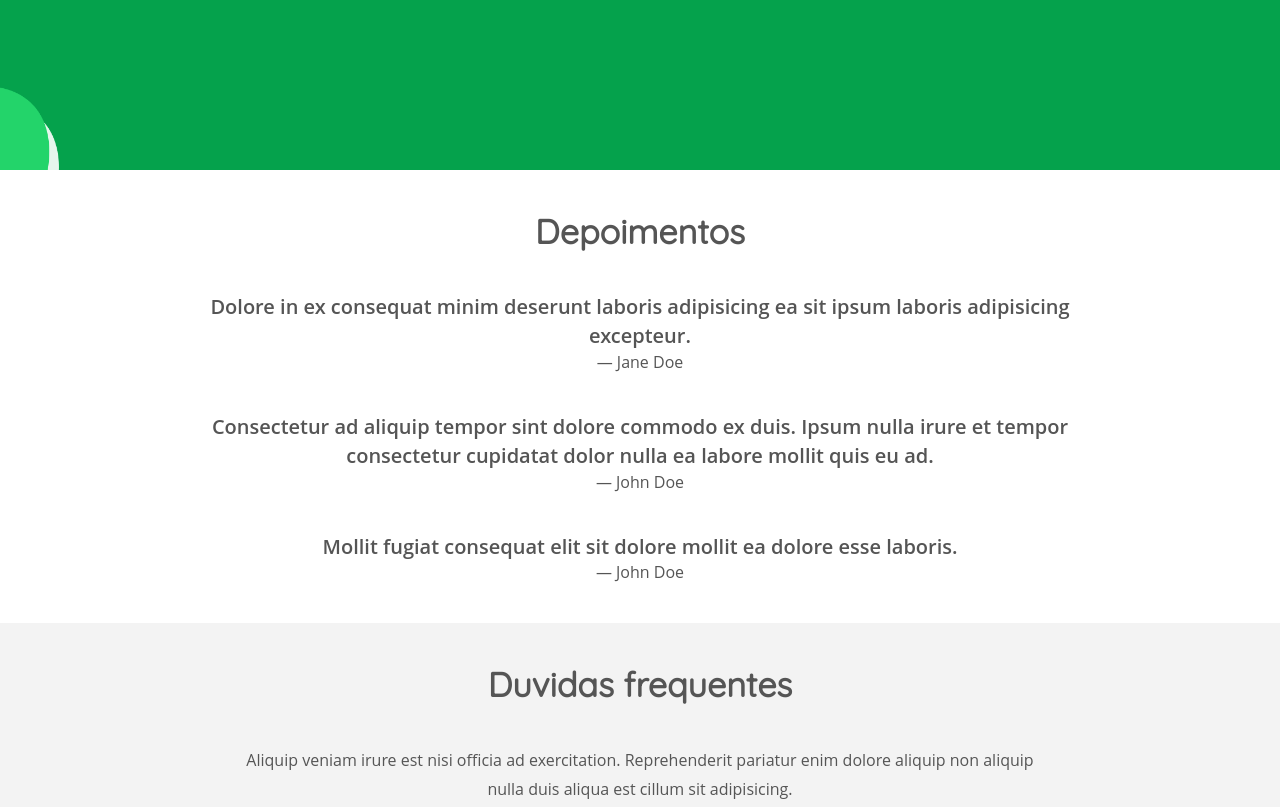
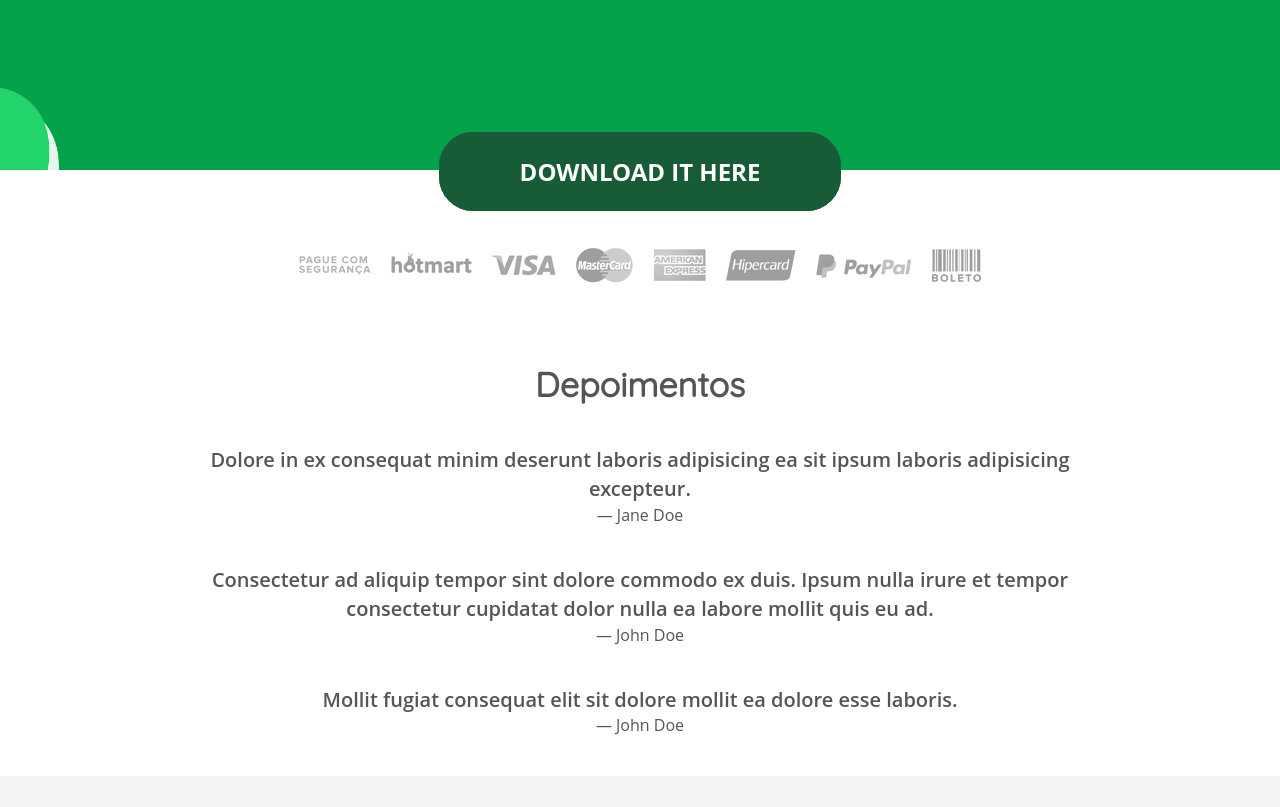
Before and after one commit to TeoNogueira/LandingForCLient, a plain HTML site: page index.html in a window 1280 px wide. Shown: the part 1840-2647 px from the top of the page. Drawn offline with Linux system fonts and the light colour scheme.

Commit message:
button_section

```diff
--- a/css/styles.css
+++ b/css/styles.css
@@ -6,6 +6,8 @@
     box-sizing: border-box;
     margin: 0;
     padding: 0;
+    background-attachment: fixed;
+    background-position: center;
 }
 
 
@@ -30,6 +32,7 @@ body {
     /* max-width: 1160px; */
     /* margin: 0 auto; */
     /* padding: 0 20px; */
+
 }
 
 h1, h2, h3, h4, h5, h6 {
@@ -59,7 +62,6 @@ p {
 
 .btn-primary:hover {
     background: var(--main-color-gr);
-
     box-shadow: 1px 1px 2px black, 0 0 25px black, 0 0 5px #3a4347;
 }
 
@@ -68,7 +70,6 @@ p {
     display: flex;
     width: 100%;
     height: 100%;
-
     justify-content:center;
 
 }
@@ -92,6 +93,8 @@ iframe {
     height: 100vh;
     position: relative;
     background-color: var(--main-color);
+
+
 }
 
 .main-header-bg {
@@ -235,6 +238,7 @@ iframe {
 .section {
     padding: 40px 0;
     text-align: center;
+
 }
 
 .section-state--odd {
--- a/index.html
+++ b/index.html
@@ -51,7 +51,7 @@
     </div>
     </header>
 
-    <!-- Work Section -->
+    <!-- BUTTON SECTION + LOGO -->
     <section id="work" class="work section">
         <div class="main-container">
             <a href="#" class="btn-primary">Download It Here</a>
@@ -106,6 +106,28 @@
 
         </h2>
     </section>
+
+    <!-- BUTTON SECTION + LOGO -->
+    <section id="work" class="work section">
+        <div class="main-container">
+            <a href="#" class="btn-primary">Download It Here</a>
+            <!-- <h2 class="section-title">Some Of Our Work</h2>
+            <p class="section-desc">Aliquip veniam irure est nisi officia ad exercitation. Reprehenderit pariatur enim dolore aliquip non aliquip nulla duis aliqua est cillum sit adipisicing.</p> -->
+
+<div class="cont-img">
+
+    <img src="./img/icons/01.png" alt="">
+     <img src="./img/icons/02.png" alt="">
+    <!--<img src="./img/icons/03.png" alt=""> -->
+    <img src="./img/icons/04.png" alt="">
+    <img src="./img/icons/05.png" alt="">
+    <img src="./img/icons/06.png" alt="">
+    <img src="./img/icons/07.png" alt="">
+    <img src="./img/icons/09.png" alt="">
+    <img src="./img/icons/08.png" alt="">
+</div>
+</section>
+
 
     <!-- Depoiments -->
     <section id="testimonials" class="testimonials section">
```
